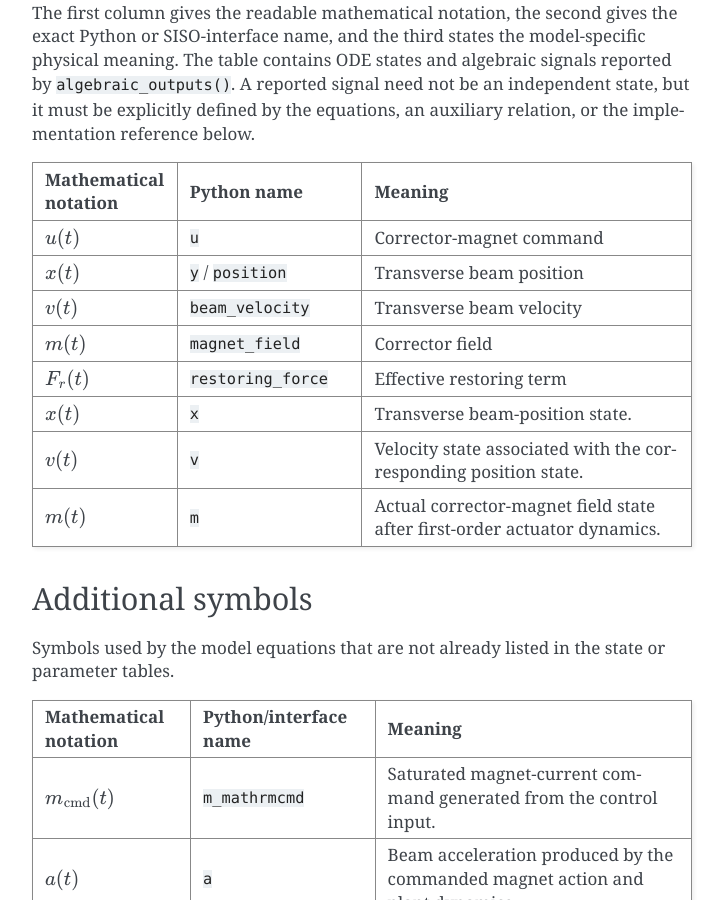
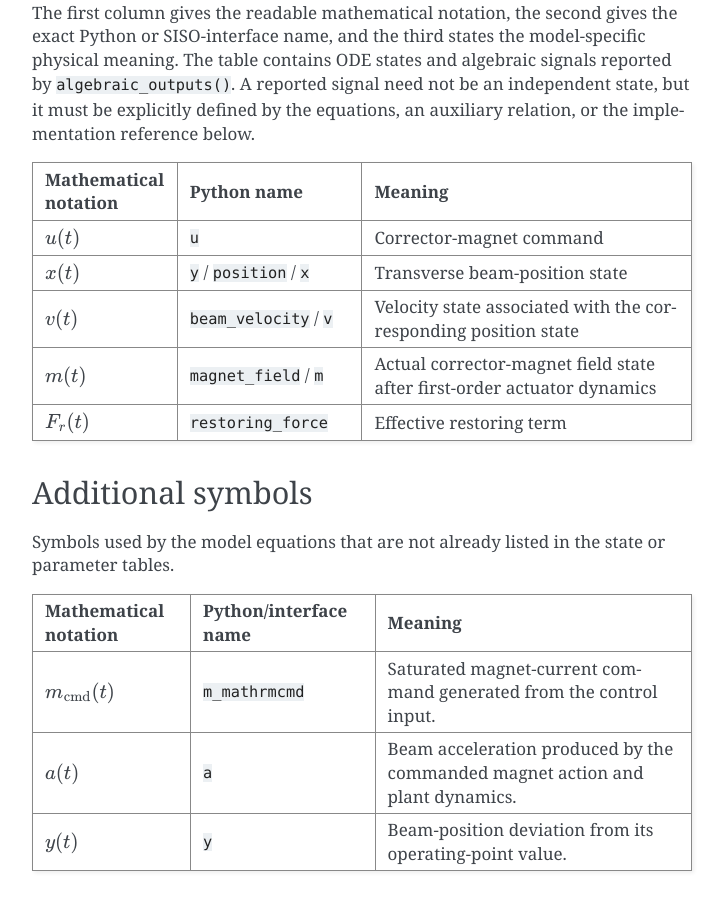
Before and after one commit to simple-machine-learning/SISO-Adaptive-Control, a Sphinx documentation site: the page built from packages/SISO_Adaptive_Control_Python_v1.0.0/documentation/models/accelerator_beam_position.rst, in a window 1280 px wide and 900 px high, scrolled down 2329 px. Shown: the whole window, without its empty margins (388-1112 px from the left). Built offline with Sphinx 7.4.7, drawn with Linux system fonts in a browser that asks for light colours.

Commit message:
Consolidate duplicate documentation variables

```diff
--- a/packages/SISO_Adaptive_Control_Python_v1.0.0/documentation/models/accelerator_beam_position.rst
+++ b/packages/SISO_Adaptive_Control_Python_v1.0.0/documentation/models/accelerator_beam_position.rst
@@ -137,26 +137,17 @@ The first column gives the readable mathematical notation, the second gives the
      - ``u``
      - Corrector-magnet command
    * - :math:`x(t)`
-     - ``y`` / ``position``
-     - Transverse beam position
+     - ``y`` / ``position`` / ``x``
+     - Transverse beam-position state
    * - :math:`v(t)`
-     - ``beam_velocity``
-     - Transverse beam velocity
+     - ``beam_velocity`` / ``v``
+     - Velocity state associated with the corresponding position state
    * - :math:`m(t)`
-     - ``magnet_field``
-     - Corrector field
+     - ``magnet_field`` / ``m``
+     - Actual corrector-magnet field state after first-order actuator dynamics
    * - :math:`F_r(t)`
      - ``restoring_force``
      - Effective restoring term
-   * - :math:`x(t)`
-     - ``x``
-     - Transverse beam-position state.
-   * - :math:`v(t)`
-     - ``v``
-     - Velocity state associated with the corresponding position state.
-   * - :math:`m(t)`
-     - ``m``
-     - Actual corrector-magnet field state after first-order actuator dynamics.
 
 Additional symbols
 ------------------
```
